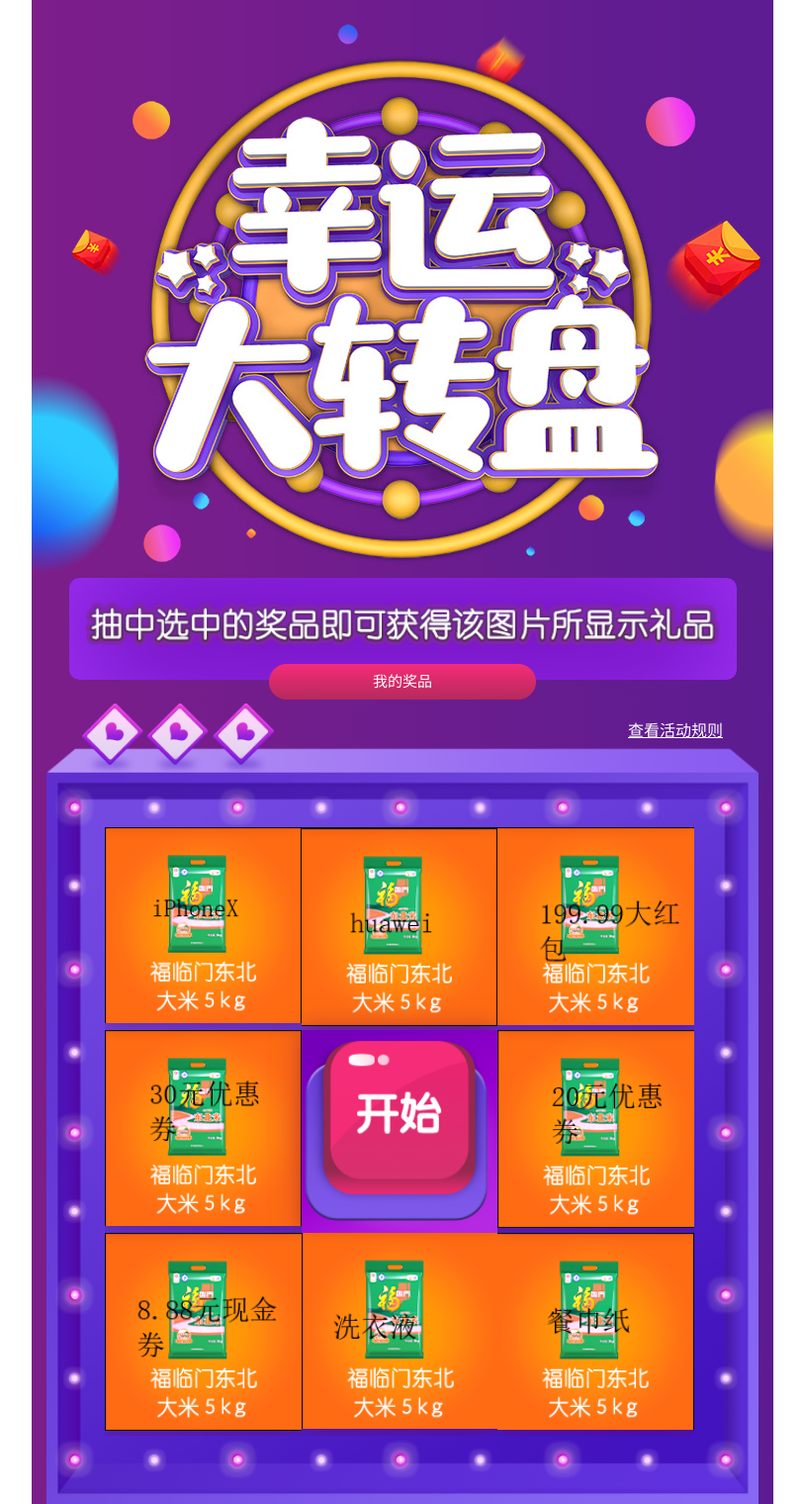
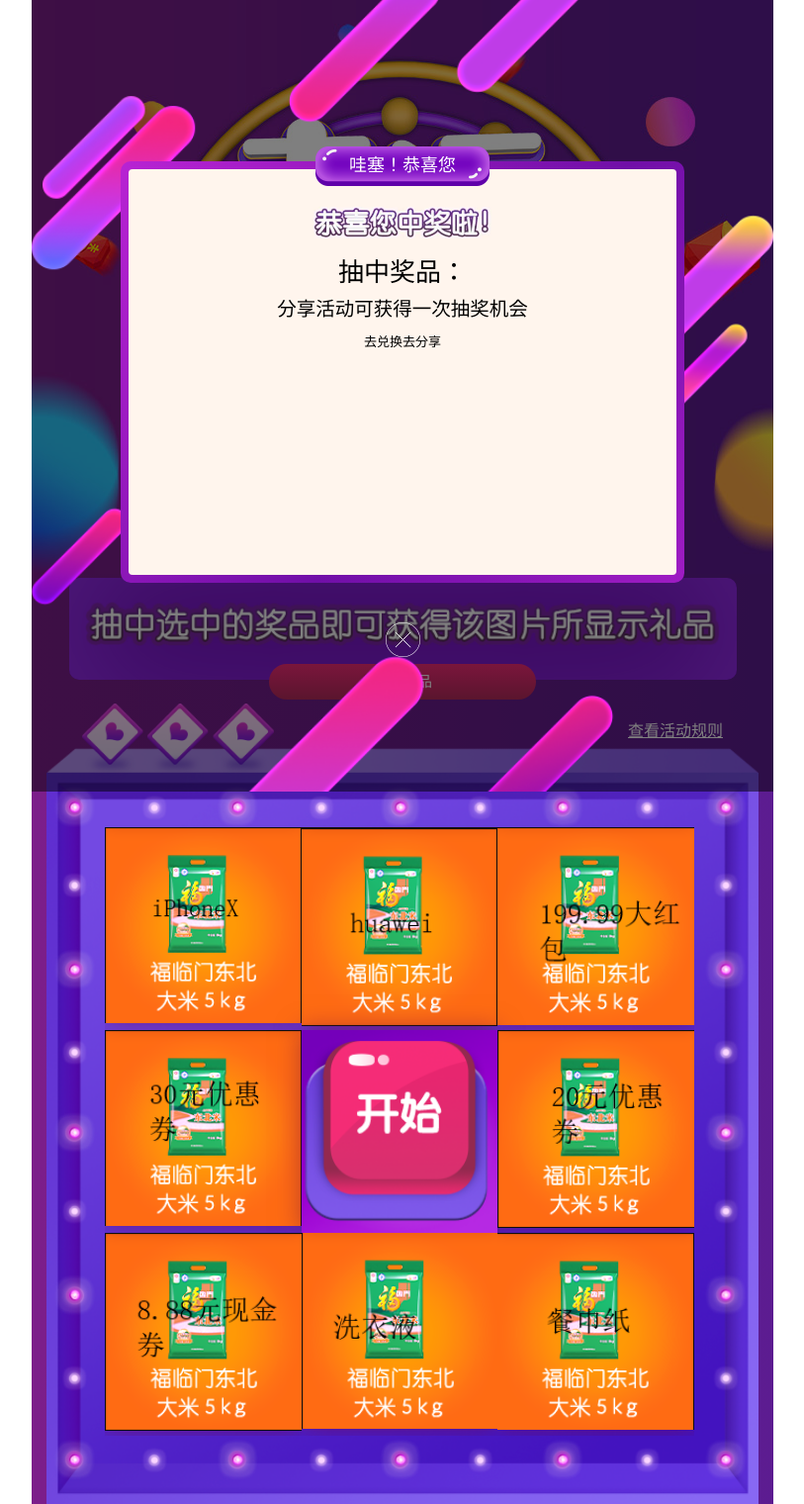
Before and after one commit to peonywang/xiaomai, a PHP site: page /activity/fanpai in a window 1280 px wide. Shown: the top 1520 px of the page at 99% size, without its empty margins (233-1046 px from the left). Run offline with PHP 8.4, Linux system fonts and the light colour scheme.

Commit message:
'fanpai'

```diff
--- a/activity/fanpai/css/style.css
+++ b/activity/fanpai/css/style.css
@@ -23,6 +23,9 @@ a{
     max-width:750px;
     background: -webkit-linear-gradient(left,#7c1e8a 0%,#5c1c91 100%);
     padding-bottom: 2em;
+}
+.t_cent{
+    text-align: center;
 }
 /*banner*/
 .banner .i1{
@@ -224,3 +227,12 @@ h4 {
 .shuangTan .nr .juan1 .left p:nth-of-type(2){color:#888; font-size: 12px;margin-top:-3px;text-align: center;}
 .shuangTan .nr .juan1 .left p:nth-of-type(2) a{color:red;}
 .shuangTan .nr .juan1 .right{color:#fff;font-size: 16px;padding:30px 0;width:36%;float: left;text-align: center;}
+/*中奖弹窗*/
+.winningTan{}
+.winningTan .tit{
+    height: 2.5em;
+    margin-top: 1em;
+}
+.winningTan p{color:#000;margin: 0.6em auto;}
+.winningTan .p1{font-size: 2em;}
+.winningTan .p2{font-size: 1.5em;}
--- a/activity/fanpai/index.php
+++ b/activity/fanpai/index.php
@@ -117,7 +117,7 @@
             </div>
         </div>
     </div>
-    <p class="btn"><img src="images/btn.png" alt="" width="35" height="35" class="close"></p>
+    <p class="btn"><img src="images/btn.png" alt="关闭" class="close" width="35" height="35"></p>
 </div>
 <!-- 中奖记录 -->
 <div class="tan shuangTan shuangTan2" id="prize" style="display:none;">
@@ -156,7 +156,22 @@
             </div>
         </div>
     </div>
-    <p class="btn"><img src="images/btn.png" alt="" width="35" height="35"></p>
+    <p class="btn"><img src="images/btn.png" alt="关闭" class="close" width="35" height="35"></p>
+</div>
+<!-- 中奖弹窗-->
+<div class="tan shuangTan winningTan" id="winningTan">
+    <h2>哇塞！恭喜您</h2>
+    <div class="nrk" style="width:76%;margin:0 12%">
+        <div class="nr">
+            <div class="nrText t_cent">
+                <img class="tit" src="images/zjtit.png" alt="恭喜您中奖了">
+                <p class="p1">抽中奖品：<span class="red" id="mywintext"></span></p>
+                <p class="p2">分享活动可获得一次抽奖机会</p>
+                <div class="btnD"><a href="">去兑换</a><a href="">去分享</a></div>
+            </div>
+        </div>
+    </div>
+    <p class="btn"><img src="images/btn.png" alt="关闭" class="close" width="35" height="35"></p>
 </div>
 <script>
     //游戏规则
@@ -168,7 +183,7 @@
     //设置几率及相应图片文字
     var charsNum = [0,0,0,10,14,2,2,2,70];
     //奖品数量
-    var jiangpin = charsNum.length;
+    var jiangpin = charsNum.length - 1;
     var jiangpinIndex = jiangpin - 1;//对应索引
     var charsSum = 0;
     for(var i = 0; i < jiangpin; i++){charsSum += charsNum[i];}
@@ -217,14 +232,10 @@
             $(this).attr("src","images/anxia.png");
             $(".zmd,.zmd2").css("animation-duration","0.5s");
             var beginHtml = '';
-            var youxiLiHtml = '<li class="on"> <div class="d1"> <img src="imagesbak/weixuanzhong.jpg"> </div> <div class="d2"> <img src=""> </div> </li>';
-            var youxiLiHtml2 = '<li class="on mg0"> <div class="d1"> <img src="imagesbak/weixuanzhong.jpg"> </div> <div class="d2"> <img src=""> </div> </li>';
+            var youxiLiHtml = '<li class="on"> <div class="d1"> <img src="images/weixuanzhong.jpg"> </div> <div class="d2"> <img src=""> </div> </li>';
+            // var youxiLiHtml2 = '<li class="on mg0"> <div class="d1"> <img src="images/weixuanzhong.jpg"> </div> <div class="d2"> <img src=""> </div> </li>';
             for(i = 0; i < 9; i++){
-                if(i == 0 || i == 3 || i == 6){
-                    beginHtml = beginHtml + youxiLiHtml2;
-                }else{
-                    beginHtml = beginHtml + youxiLiHtml;
-                }
+                beginHtml = beginHtml + youxiLiHtml;
             }
             $("#youxiqu").delay(100).fadeOut(function(){
                 $(this).html(beginHtml);
@@ -281,6 +292,7 @@
                         bgImg.parents(".d1").css("height",0).siblings(".d2").css("height","auto");
                         // 记录已翻开的数据
                         jiluNo(_thisjiangNo);
+                        console.log(_thisjiangNo,imgUrl[_thisjiangNo])
                         jiangpinImg.attr("src",imgUrl[_thisjiangNo]).show().animate({width:"100%"},100,"swing",function(){
                             panduan();
                             fanpaiLi.addClass('on');
```
Also changed, not shown: activity/fanpai/images/zjtit.png (added).
